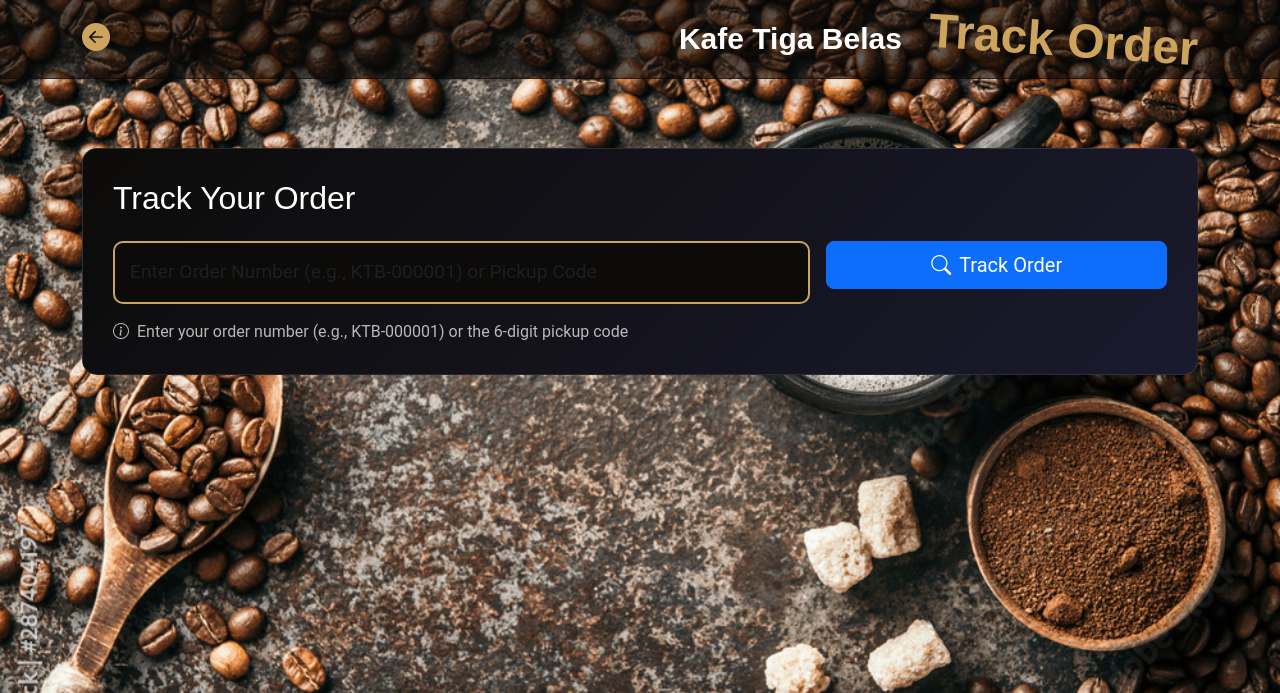
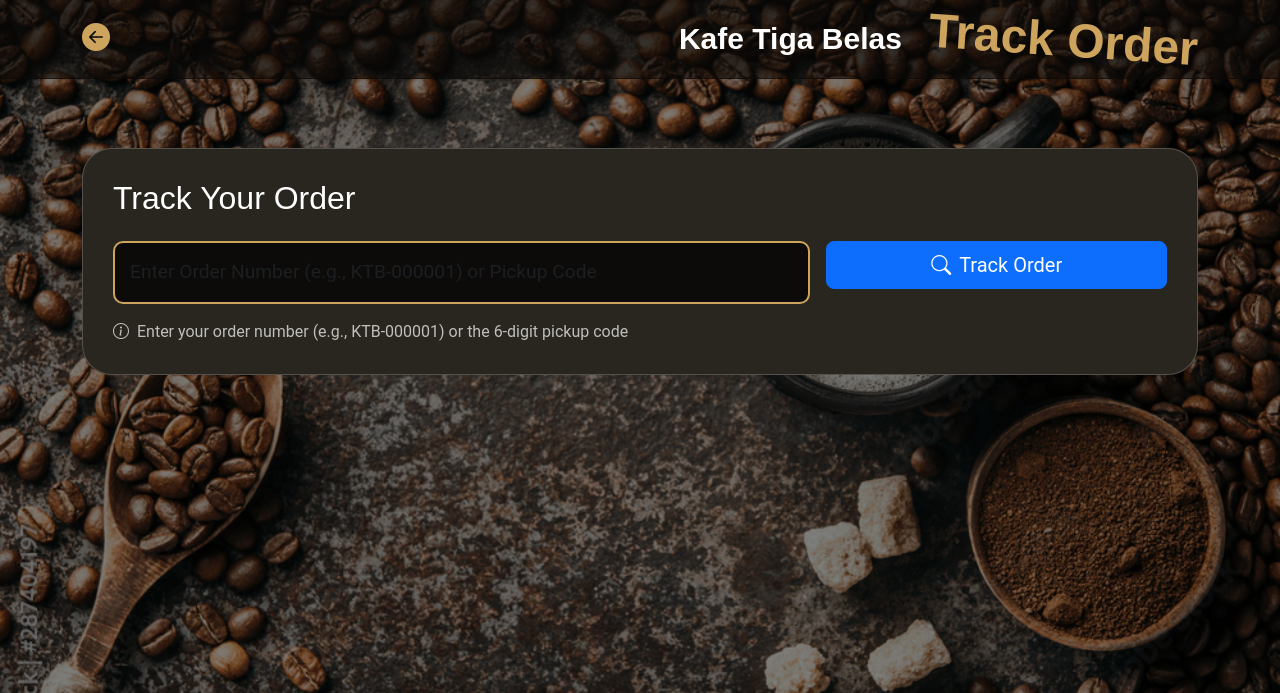
Before and after one commit to adamDaniel-txt/PROJECT-G02_01, a PHP site: page /order_track.php in a window 1280 px wide. Shown: the top 693 px of the page. Run offline with PHP 8.4, Linux system fonts and the light colour scheme; a user stored in the database is signed in; data comes from the database, SQL or seed files in the repository.

Commit message:
DESIGN TRACK_ORDER.PHP

```diff
--- a/order_history.php
+++ b/order_history.php
@@ -36,7 +36,7 @@ $paged_orders = array_slice($orders, $offset, $limit);
     <link href="assets/css/main.css" rel="stylesheet">
 
 <style>
-    body{
+    body,footer{
       background-image:url('assets/img/bg2.jpg');
       background-size: cover;
       background-position: center;
@@ -51,7 +51,7 @@ $paged_orders = array_slice($orders, $offset, $limit);
     border: 1px solid rgba(255, 255, 255, 0.2);
     border-radius: 30px;
     box-shadow: 0 8px 32px 0 rgba(58, 61, 104, 0.1);
-}
+    }
 </style>
 
 </head>
--- a/order_track.php
+++ b/order_track.php
@@ -61,7 +61,24 @@ if ($tracking_code) {
       background-position: center;
       background-repeat: no-repeat;
       background-attachment: fixed;
+      background-color: rgba(0, 0, 0, 0.5);
+      background-blend-mode: multiply;
+    }
 
+    .card {
+        background: #29261F;
+        backdrop-filter: blur(20px);
+        border: 1px solid rgba(255, 255, 255, 0.2);
+        border-radius: 30px;
+        box-shadow: #6D4C1E;
+    }
+
+    .tracking-card {
+        background: #29261F;
+        backdrop-filter: blur(20px);
+        border: 1px solid rgba(255, 255, 255, 0.2);
+        border-radius: 30px;
+        box-shadow: #6D4C1E;
     }
     </style>
 </head>
@@ -96,7 +113,7 @@ if ($tracking_code) {
                                required>
                     </div>
                     <div class="col-md-4">
-                        <button type="submit" class="btn btn-primary btn-lg w-100">
+                        <button type="submit" class="btn btn-primary btn-lg w-100" >
                             <i class="bi bi-search me-2"></i>Track Order
                         </button>
                     </div>
@@ -215,7 +232,7 @@ if ($tracking_code) {
             <!-- Active Orders -->
             <?php if (empty($tracking_code) && !empty($active_orders)): ?>
             <div class="mt-5">
-                <h3 class="mb-4">Your Active Orders</h3>
+                <h3 class="mb-4" style="font-weight: bolder; color: rgba(232, 194, 133, 1); font-border:white">Your Active Orders</h3>
                 <div class="row">
                     <?php foreach ($active_orders as $order): ?>
                     <?php
```
